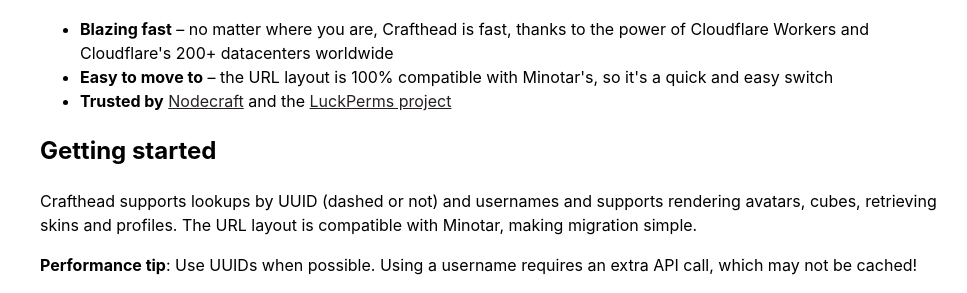
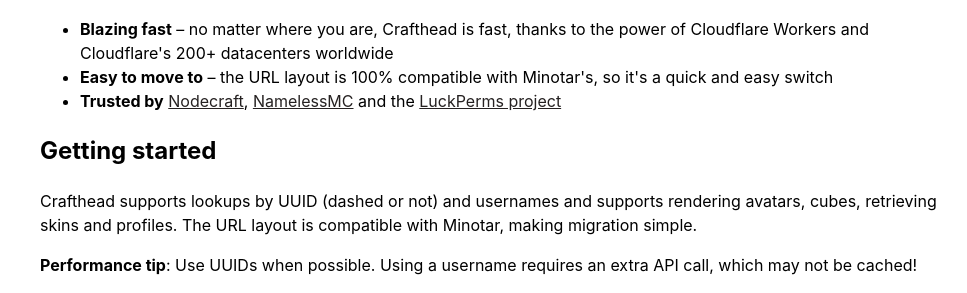
Before and after one commit to nodecraft/crafthead, a website built with webpack: page website/index.html in a window 1280 px wide. Shown: the part 426-719 px from the top of the page, 0-967 px from the left. Built offline with nearby package versions, Linux system fonts and the light colour scheme.

Commit message:
Add NamelessMC to "trusted projects" line

```diff
--- a/website/index.html
+++ b/website/index.html
@@ -55,7 +55,7 @@
                     of Cloudflare Workers and Cloudflare's 200+ datacenters worldwide</li>
                 <li><strong>Easy to move to</strong> &ndash; the URL layout is 100% compatible with Minotar's, so it's
                     a quick and easy switch</li>
-                <li><strong>Trusted by</strong> <a href="https://nodecraft.com">Nodecraft</a> and the <a href="https://luckperms.net">LuckPerms project</a></li>
+                <li><strong>Trusted by</strong> <a href="https://nodecraft.com">Nodecraft</a>, <a href="https://namelessmc.com">NamelessMC</a> and the <a href="https://luckperms.net">LuckPerms project</a></li>
             </ul>
 
             <h2>Getting started</h2>
```
